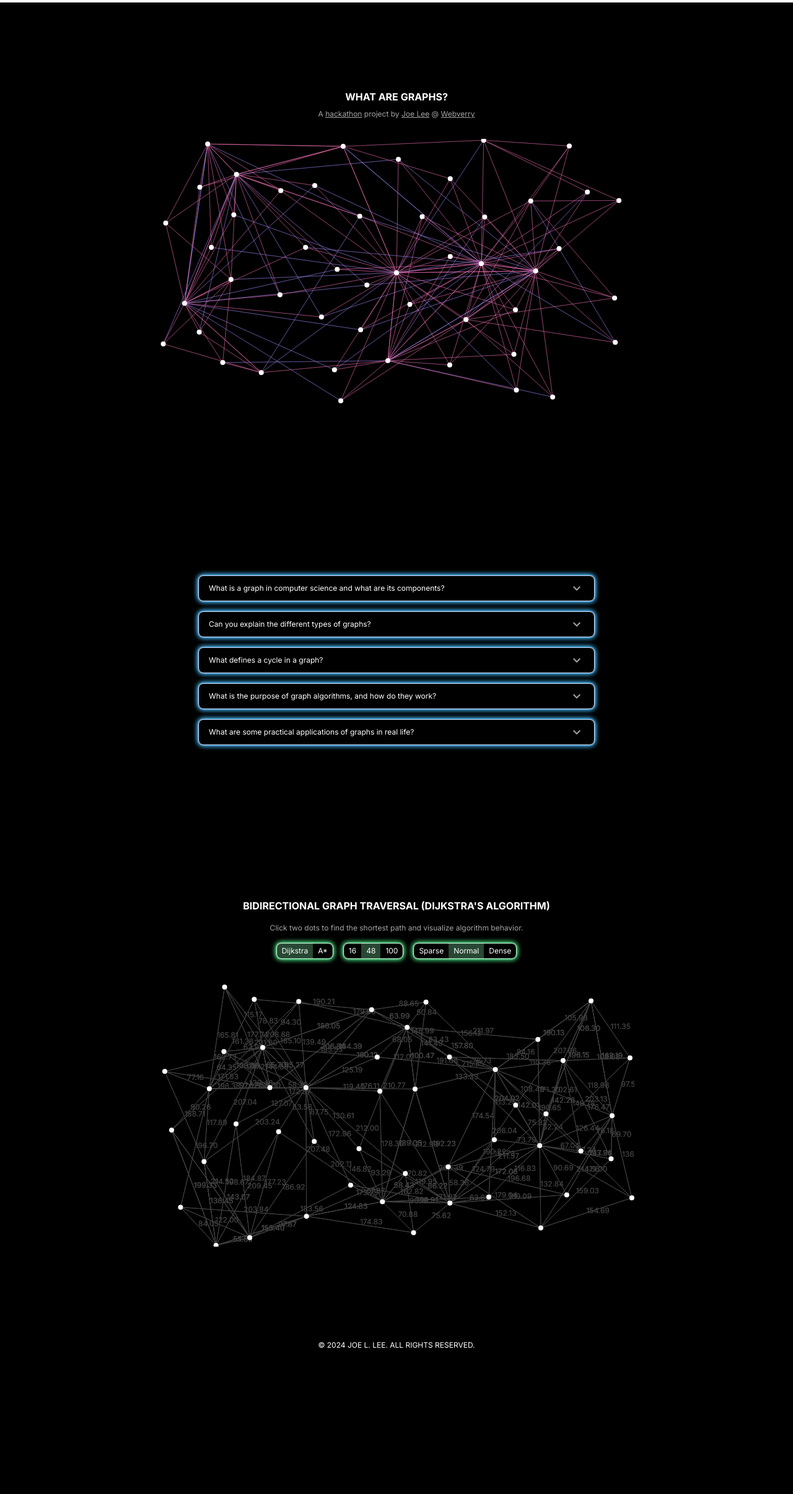
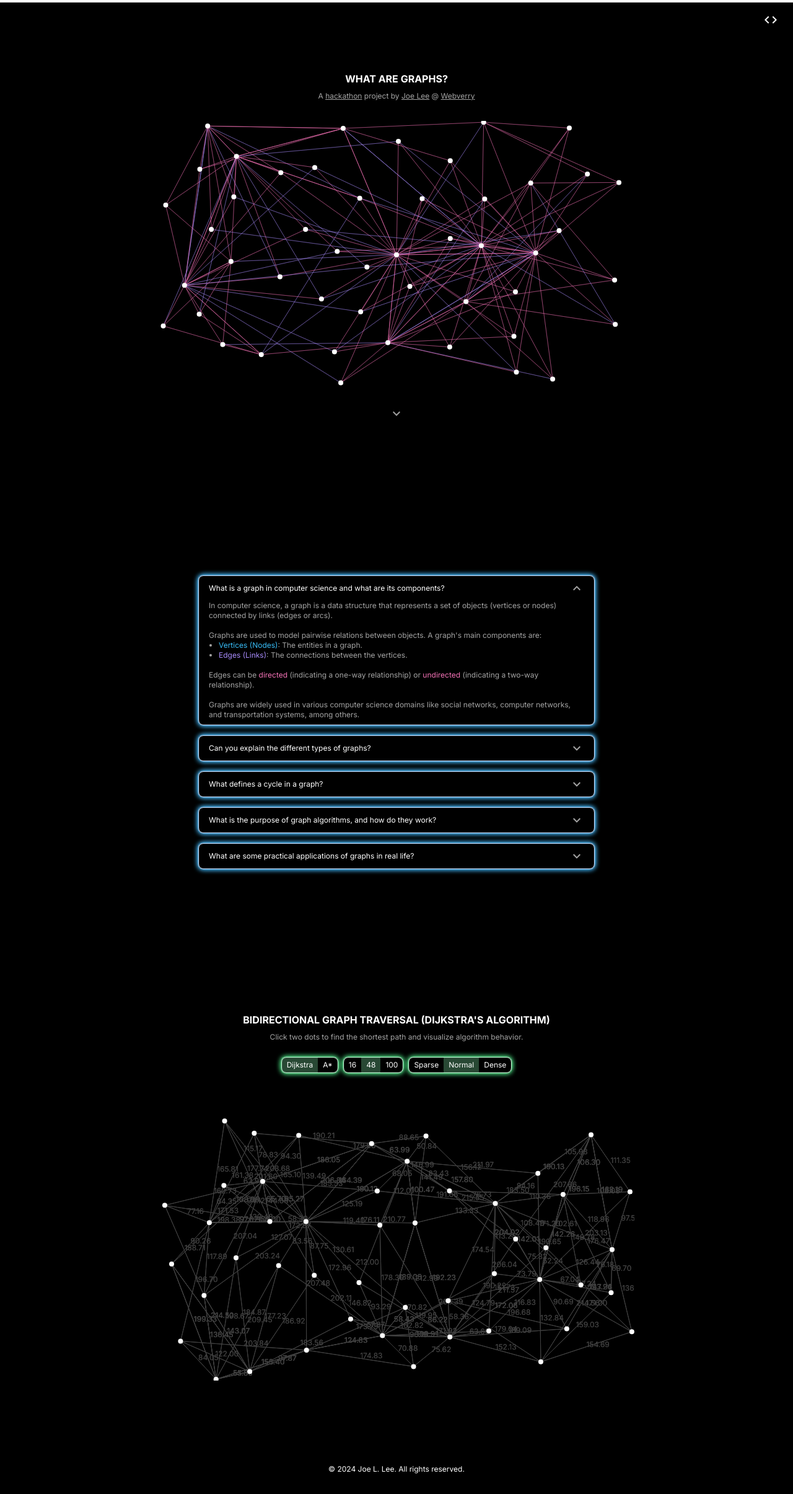
Before and after one commit to j1yl/graphs, a Next.js app: page / in a window 1280 px wide. Shown: the whole page at 62% size. Before the commit the page ends 2210 px from the top, so only its background shows below. Built offline with nearby package versions, Linux system fonts and the light colour scheme.

Commit message:
Add styles and icon to Hero component

```diff
--- a/app/globals.css
+++ b/app/globals.css
@@ -18,3 +18,7 @@ html {
   -ms-overflow-style: none;  /* IE and Edge */
   scrollbar-width: none;  /* Firefox */
 }
+
+/* circle {
+  filter: drop-shadow( 3px 3px 2px rgba(0, 0, 255, .7))
+} */
--- a/app/page.tsx
+++ b/app/page.tsx
@@ -2,9 +2,11 @@
 
 import Accordion from "@/components/Accordion";
 import Grid from "@/components/Grid";
+import CodeIcon from "@mui/icons-material/Code";
 import Hero from "@/components/Hero";
 import { motion, useScroll } from "framer-motion";
 import { useEffect, useState } from "react";
+import Link from "next/link";
 
 export default function Home() {
   const { scrollYProgress } = useScroll();
@@ -35,6 +37,15 @@ export default function Home() {
         className="pointer-events-none fixed left-0 top-0 z-40 h-1 w-full origin-left bg-white"
       />
       <div className="relative flex min-h-screen items-center justify-center">
+        <Link
+          className="duratin-200 absolute right-0 top-0 mr-4 mt-4 flex aspect-square h-8 w-8 items-center justify-center rounded p-2 transition-colors ease-in-out hover:cursor-pointer hover:bg-white/20"
+          target="_blank"
+          referrerPolicy="no-referrer"
+          href="https://github.com/j1yl/graphs"
+        >
+          <span className="sr-only">Source code</span>
+          <CodeIcon className="h-4 w-4" />
+        </Link>
         <Hero
           width={width}
           height={(width * 9) / 16}
@@ -42,7 +53,10 @@ export default function Home() {
         />
       </div>
       <div className="relative mx-auto flex flex-col items-center justify-center gap-4 px-4 py-16 md:max-w-2xl md:py-32">
-        <Accordion question="What is a graph in computer science and what are its components?">
+        <Accordion
+          expanded
+          question="What is a graph in computer science and what are its components?"
+        >
           <div>
             In computer science, a graph is a data structure that represents a
             set of objects (vertices or nodes) connected by links (edges or
@@ -194,8 +208,8 @@ export default function Home() {
         <Grid width={width} height={(width * 9) / 16} mobile={isMobile} />
       </div>
       <div className="relative flex items-center justify-center py-4 md:py-8">
-        <p className="text-xs uppercase">
-          &copy; {new Date().getFullYear()} JOE L. LEE. ALL RIGHTS RESERVED.
+        <p className="text-xs">
+          &copy; {new Date().getFullYear()} Joe L. Lee. All rights reserved.
         </p>
       </div>
     </section>
--- a/components/Accordion.tsx
+++ b/components/Accordion.tsx
@@ -5,6 +5,7 @@ import ExpandLessIcon from "@mui/icons-material/ExpandLess";
 type Props = {
   question: string;
   children: React.ReactNode;
+  expanded?: boolean;
 };
 
 const variants = {
@@ -12,8 +13,8 @@ const variants = {
   closed: { opacity: 0, height: 0 },
 };
 
-export default function Accordion({ question, children }: Props) {
-  const [isOpen, setIsOpen] = React.useState(false);
+export default function Accordion({ question, children, expanded }: Props) {
+  const [isOpen, setIsOpen] = React.useState(expanded || false);
 
   return (
     <motion.div
--- a/components/Grid.tsx
+++ b/components/Grid.tsx
@@ -104,80 +104,6 @@ const Grid: React.FC<Props> = ({ width, height, mobile }) => {
     timeoutRefs.current = [];
   };
 
-  useEffect(() => {
-    return () => {
-      timeoutRefs.current.forEach(clearTimeout);
-    };
-  }, []);
-
-  useEffect(() => {
-    const verts = initVertices();
-    setVertices(verts);
-    setEdges(connectVertices(verts));
-    setStartVertex(null);
-    setEndVertex(null);
-    setVisitedEdges([]);
-    setShortestPathEdges([]);
-  }, [width, height, density, amount]);
-
-  useEffect(() => {
-    if (startVertex && endVertex) {
-      let result: {
-        path: Vertex[];
-        visited: Edge[];
-      } = { path: [], visited: [] };
-
-      switch (algorithm) {
-        case "dijkstra": {
-          result = dijkstra(vertices, edges, startVertex, endVertex);
-          console.log(result);
-          break;
-        }
-        case "astar": {
-          result = astar(vertices, edges, startVertex, endVertex, heuristic);
-          console.log(result);
-          break;
-        }
-        default: {
-          result = { path: [], visited: [] };
-        }
-      }
-
-      animatePath(result.path, result.visited);
-    }
-  }, [startVertex, endVertex, vertices, edges, algorithm]);
-
-  // const animatePath = (pathVertices: Vertex[], visited: Edge[]) => {
-  //   setVisitedEdges([]);
-  //   setShortestPathEdges([]);
-
-  //   visited.forEach((edge, index) => {
-  //     setTimeout(() => {
-  //       setVisitedEdges((currentEdges) => [...currentEdges, edge]);
-  //     }, index * 50);
-  //   });
-
-  //   const delayBeforeShortestPath = visitedEdges.length * 100;
-  //   setTimeout(() => {
-  //     pathVertices.forEach((vertex, index) => {
-  //       if (index < pathVertices.length - 1) {
-  //         const delay = index * 500;
-  //         setTimeout(() => {
-  //           setShortestPathEdges((currentEdges) => [
-  //             ...currentEdges,
-  //             edges.find(
-  //               (edge) =>
-  //                 (edge.from === vertex &&
-  //                   edge.to === pathVertices[index + 1]) ||
-  //                 (edge.to === vertex && edge.from === pathVertices[index + 1]),
-  //             ) as Edge,
-  //           ]);
-  //         }, delay);
-  //       }
-  //     });
-  //   }, delayBeforeShortestPath);
-  // };
-
   const animatePath = (pathVertices: Vertex[], visited: Edge[]) => {
     setIsAnimating(true);
     clearAnimationTimeouts();
@@ -224,15 +150,68 @@ const Grid: React.FC<Props> = ({ width, height, mobile }) => {
 
   const handleVertexClick = (vertex: Vertex) => {
     if (!startVertex) {
-      clearAnimationTimeouts(); // Clear existing animations
+      clearAnimationTimeouts();
       setStartVertex(vertex);
       setEndVertex(null);
       setVisitedEdges([]);
       setShortestPathEdges([]);
     } else if (!endVertex && vertex !== startVertex) {
       setEndVertex(vertex);
+    } else if (startVertex && endVertex) {
+      setStartVertex(vertex);
+      setEndVertex(null);
+      setVisitedEdges([]);
+      setShortestPathEdges([]);
     }
   };
+
+  useEffect(() => {
+    return () => {
+      timeoutRefs.current.forEach(clearTimeout);
+    };
+  }, []);
+
+  useEffect(() => {
+    const verts = initVertices();
+    setVertices(verts);
+    setEdges(connectVertices(verts));
+    setStartVertex(null);
+    setEndVertex(null);
+    setVisitedEdges([]);
+    setShortestPathEdges([]);
+  }, [width, height, density, amount]);
+
+  useEffect(() => {
+    clearAnimationTimeouts();
+    setVisitedEdges([]);
+    setShortestPathEdges([]);
+    setIsAnimating(false);
+  }, [algorithm, amount, density]);
+
+  useEffect(() => {
+    if (startVertex && endVertex) {
+      let result: {
+        path: Vertex[];
+        visited: Edge[];
+      } = { path: [], visited: [] };
+
+      switch (algorithm) {
+        case "dijkstra": {
+          result = dijkstra(vertices, edges, startVertex, endVertex);
+          break;
+        }
+        case "astar": {
+          result = astar(vertices, edges, startVertex, endVertex, heuristic);
+          break;
+        }
+        default: {
+          result = { path: [], visited: [] };
+        }
+      }
+
+      animatePath(result.path, result.visited);
+    }
+  }, [startVertex, endVertex, vertices, edges, algorithm]);
 
   return (
     <motion.div
@@ -242,10 +221,10 @@ const Grid: React.FC<Props> = ({ width, height, mobile }) => {
         duration: 0.5,
         delay: 0.2,
       }}
-      className="flex flex-col items-center justify-center gap-4 md:gap-8"
+      className="flex flex-col items-center justify-center gap-8 md:gap-16"
     >
-      <div className="flex items-center justify-center gap-2">
-        <div className="flex flex-col items-center gap-4">
+      <div className="flex items-center justify-center gap-4">
+        <div className="flex flex-col items-center gap-2">
           <h2 className="text-center font-bold uppercase">
             Bidirectional graph traversal (Dijkstra&apos;s algorithm)
           </h2>
@@ -253,7 +232,7 @@ const Grid: React.FC<Props> = ({ width, height, mobile }) => {
             Click two dots to find the shortest path and visualize algorithm
             behavior.
           </p>
-          <div className="flex items-center gap-4">
+          <div className="mt-4 flex flex-wrap items-center justify-center gap-2">
             <div className="flex items-center justify-center rounded-lg border border-green-200 text-xs text-white shadow-[0_0_1px_#fff,inset_0_0_1px_#fff,0_0_2px_#4ade80,0_0_8px_#4ade80,0_0_8px_#4ade80]">
               <button
                 onClick={() => setAlgorithm("dijkstra")}
@@ -381,7 +360,7 @@ const Grid: React.FC<Props> = ({ width, height, mobile }) => {
             x2={edge.to.x}
             y2={edge.to.y}
             className={"stroke-green-800"}
-            strokeWidth={1}
+            strokeWidth={mobile ? 2 : 1}
             filter={"url(#glow)"}
             initial={{ pathLength: 0 }}
             animate={{ pathLength: 1 }}
@@ -397,7 +376,7 @@ const Grid: React.FC<Props> = ({ width, height, mobile }) => {
             x1={edge.to.x}
             y1={edge.to.y}
             className="stroke-green-400"
-            strokeWidth={2}
+            strokeWidth={mobile ? 3 : 2}
             initial={{ pathLength: 0 }}
             animate={{ pathLength: 1 }}
             transition={{ duration: 1 }}
@@ -410,8 +389,10 @@ const Grid: React.FC<Props> = ({ width, height, mobile }) => {
             cx={vertex.x}
             cy={vertex.y}
             r={startVertex === vertex ? 8 : endVertex === vertex ? 8 : 4}
-            onClick={() => handleVertexClick(vertex)}
-            className={`cursor-pointer fill-white ${startVertex === vertex ? "fill-white" : endVertex === vertex ? "fill-white" : "fill-neutral-400"} stroke-2`}
+            onClick={() => {
+              if (!isAnimating) handleVertexClick(vertex);
+            }}
+            className={`${isAnimating ? "cursor-not-allowed" : "cursor-pointer"} fill-white ${startVertex === vertex ? "fill-white" : endVertex === vertex ? "fill-white" : "fill-neutral-400"} stroke-2`}
           />
         ))}
       </motion.svg>
--- a/components/Hero.tsx
+++ b/components/Hero.tsx
@@ -2,6 +2,7 @@ import { Vertex } from "@/lib/Vertex";
 import { motion } from "framer-motion";
 import Link from "next/link";
 import React, { useEffect, useState } from "react";
+import KeyboardArrowDownIcon from "@mui/icons-material/KeyboardArrowDown";
 
 type Props = {
   width: number;
@@ -157,6 +158,13 @@ export default function Hero({ width, height, amount }: Props) {
           />
         ))}
       </svg>
+      <motion.div
+        initial={{ opacity: 0 }}
+        animate={{ opacity: 1 }}
+        transition={{ duration: 0.5, delay: 1.5 }}
+      >
+        <KeyboardArrowDownIcon className="h-6 w-6 animate-bounce text-neutral-400" />
+      </motion.div>
     </div>
   );
 }
```
